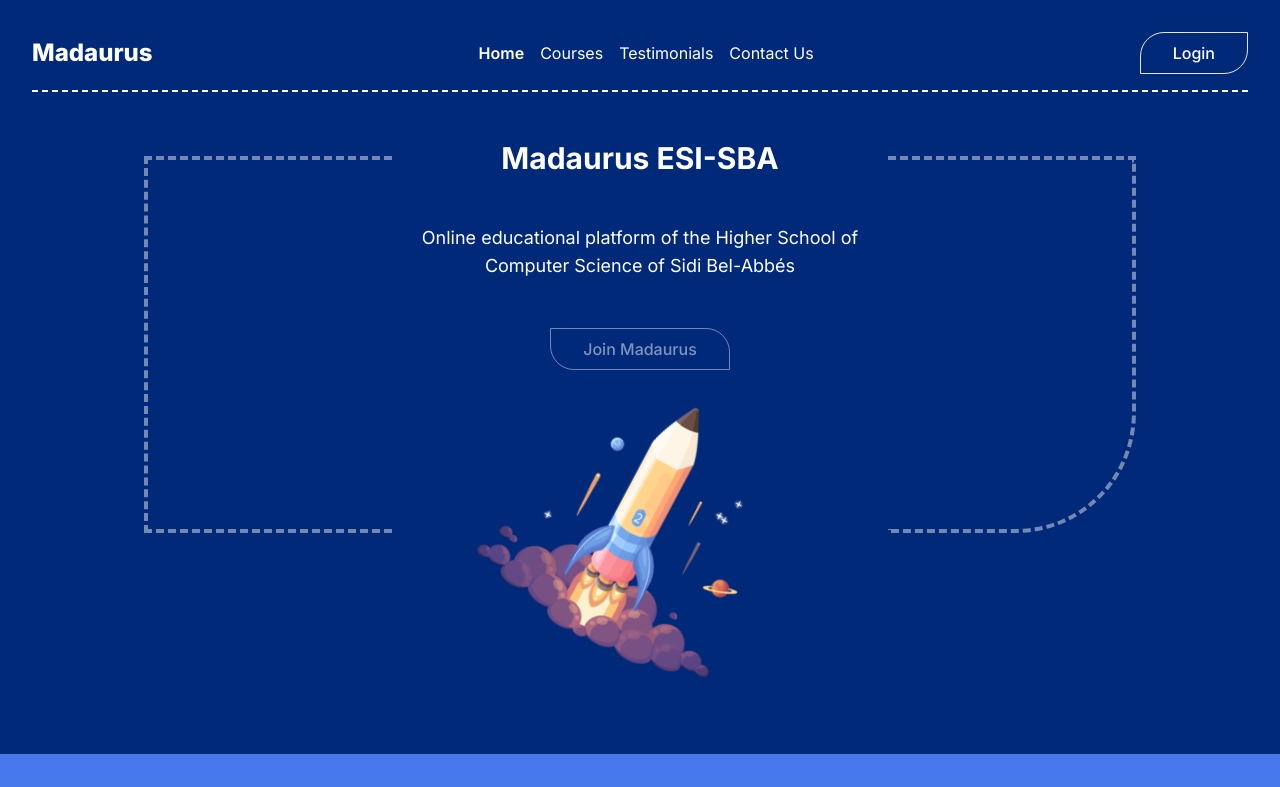
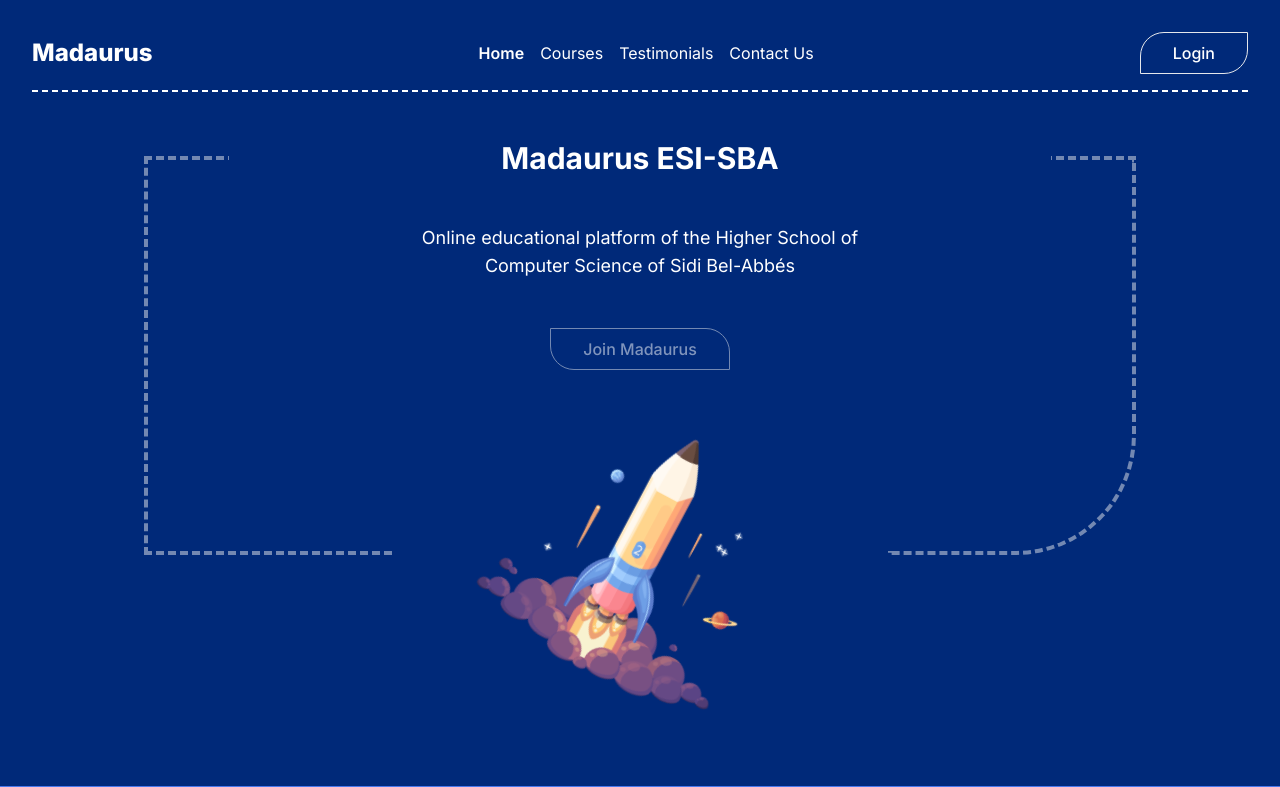
Before and after one commit to E-Learn-ESI-SBA/staff-front, a Next.js app: page / in a window 1280 px wide. Shown: the top 787 px of the page. Built offline with nearby package versions, Linux system fonts and the light colour scheme.

Commit message:
update HeroSection

```diff
--- a/components/landing/HeroSection/index.tsx
+++ b/components/landing/HeroSection/index.tsx
@@ -2,27 +2,27 @@ import Image from "next/image";
 import Link from "next/link";
 const HeroSection = () => {
     return (
-      <div className="grid grid-cols-4   my-8 pt-8 px-4 mx-auto  w-full max-w-screen-lg text-white   relative">
-     <div className="col-span-1 border-l-4 border-t-4 border-b-4 h-3/4 sm:h-2/3 border-dashed opacity-50" ></div>
-     <div className="flex flex-col items-center justify-center  col-span-2 " >
+      <div className="grid grid-cols-5  sm:grid-cols-4  my-8 pt-8 px-4 mx-auto  w-full max-w-screen-lg text-white   relative">
+     <div className="col-span-1 border-l-4 border-t-4 border-b-4 h-3/4 sm:h-2/3 border-dashed opacity-50 relative" >
+     <div className="absolute -top-2 right-0 h-2 w-2/3 bg-[#002979]"></div>
+      </div>
+     <div className="flex flex-col items-center justify-center gap-8  col-span-3 sm:col-span-2 " >
       <div className="flex flex-col text-center gap-4 sm:gap-12" >
-      <p className='text-xl sm:text-3xl font-bold -mt-4   ' >Madaurus ESI-SBA</p>
+      <p className='text-lg sm:text-3xl font-bold -mt-4   ' >Madaurus ESI-SBA</p>
    <p className='text-sm sm:text-lg ' >Online educational platform of the Higher School of Computer Science of Sidi Bel-Abbés</p>
    <div className='relative w-full flex items-center justify-center' >
    <Link href="/" className=" max-sm:text-sm px-4 sm:px-8 py-2 mx-auto font-medium border rounded-tr-3xl rounded-bl-3xl opacity-50">
           Join Madaurus
         </Link>
-        {/* <Image src="/landing/heroSection/rocket.svg" alt="cs" width={0} height={0} sizes="100vw" className="h-24 w-32 sm:h-10 sm:w-10 absolute -bottom-4 left-[30%]" />
-        <Image src="/landing/heroSection/rocket.svg" alt="cs" width={0} height={0} sizes="100vw" className="h-24 w-32 sm:h-10 sm:w-10 absolute -bottom-16 right-4 " />
-        <Image src="/landing/heroSection/rocket.svg" alt="cs" width={0} height={0} sizes="100vw" className="h-24 w-32 sm:h-10 sm:w-10 absolute bottom-0 left-[10%]" /> */}
+
     </div>
       </div>
-
-
-        <Image src="/landing/heroSection/rocket.svg" alt="cs" width={0} height={0} sizes="100vw" className="h-[250px] w-[250px] sm:h-[400px] sm:w-[400px] -mt-12    " />
+        <Image src="/landing/heroSection/rocket.svg" alt="cs" width={0} height={0} sizes="100vw" className="  w-full sm:h-[400px]  -mt-12   " />
      </div>
 
-     <div className="col-span-1 border-r-4 border-t-4 border-b-4 rounded-br-[120px]  border-dashed h-3/4 sm:h-2/3 opacity-50" ></div>
+     <div className="col-span-1 border-r-4 border-t-4 border-b-4 rounded-br-[120px] border-dashed h-3/4 sm:h-2/3 opacity-50 relative">
+                <div className="absolute -top-2 left-0 h-2 w-2/3 bg-[#002979]"></div>
+            </div>
     </div>
     )
      }
```
